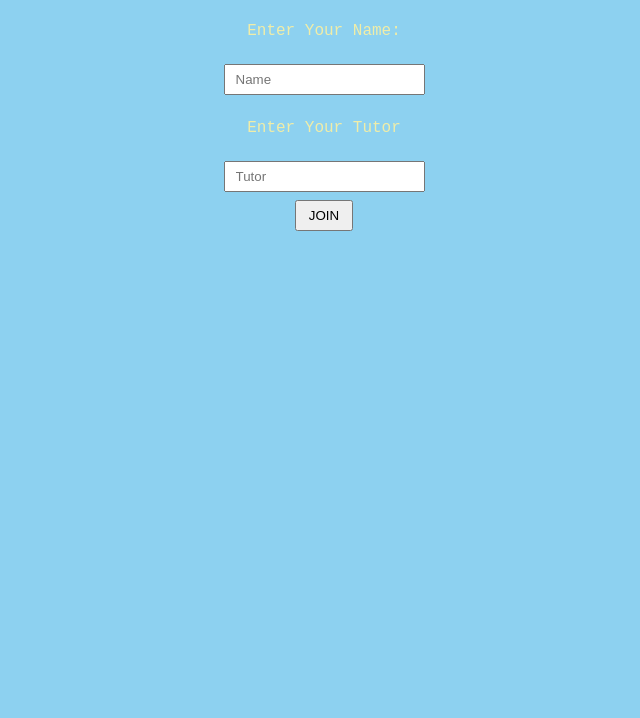
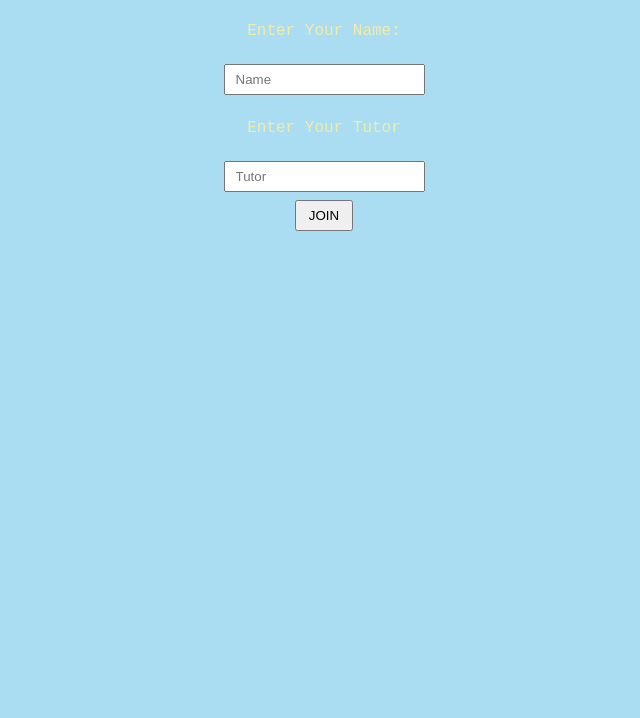
Before and after one commit to JaredKingLon/NEA, a plain HTML site: page index.html in a window 1280 px wide. Shown: the part 82-800 px from the top of the page, without its empty margins (316-956 px from the left). Drawn offline with Linux system fonts and the light colour scheme.

Commit message:
Change background color in style.css

```diff
--- a/style.css
+++ b/style.css
@@ -1,5 +1,5 @@
 body {
-  background-color:#8DD1F0;
+  background-color:#AADCF2;
   font-family:"OCR A Std",monospace; /*I really like this font but apparently It isn't installed on most computers, */
      }
 input{
```
